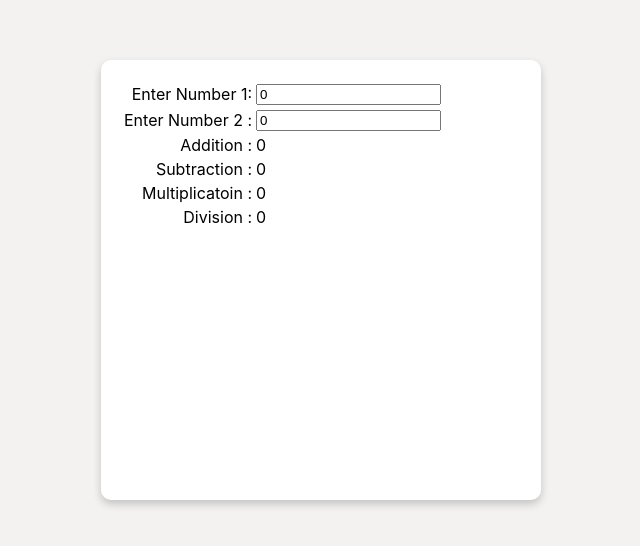
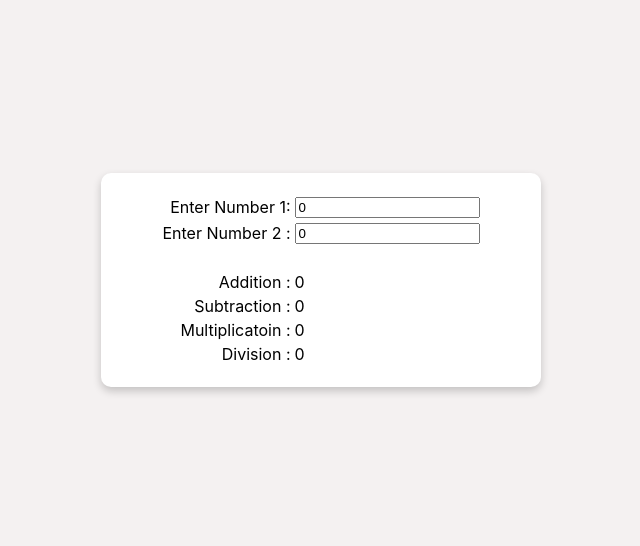
Before and after one commit to DilmyPerera/Simple-Calculator, a React (Create React App) app in the folder calculator/: page / in a window 1280 px wide. Shown: the part 120-666 px from the top of the page, without its empty margins (319-959 px from the left). Built offline with nearby package versions, Linux system fonts and the light colour scheme.

Commit message:
Did some changes in Styles

```diff
--- a/calculator/src/components/Calculator/Calculator.css
+++ b/calculator/src/components/Calculator/Calculator.css
@@ -5,7 +5,7 @@
     box-shadow: 0 4px 8px rgba(0, 0, 0, 0.2); /* Shadow effect */
     text-align: center; /* Center text inside the box */
     width: 400px; /* Optional: fixed width for consistency */
-    height: 400px;
+    /* height: 200px; */
 }
 
 
--- a/calculator/src/components/Calculator/Calculator.js
+++ b/calculator/src/components/Calculator/Calculator.js
@@ -8,9 +8,9 @@ export default function Calculator(props){
         <div className="container">
 
             <div className="operations">
-                <table>
+                <table align="center" >
                     <tbody>
-                        <tr align="right">
+                        <tr align="right" >
                             <td>Enter Number 1: </td>
                             <td>
                                 <input type="number" value={num1}
@@ -23,6 +23,10 @@ export default function Calculator(props){
                             onChange = {(e)=>{setnum2(e.target.value)}}/>
                             </td>
                         </tr>
+                        <tr>
+                            <td colSpan="2" style={{ height: '20px' }}></td>
+                        </tr>
+
                         <tr>
                             <td align="right">Addition : </td>
                             <td align="left">{Number(num1)+Number(num2)}</td>
```
